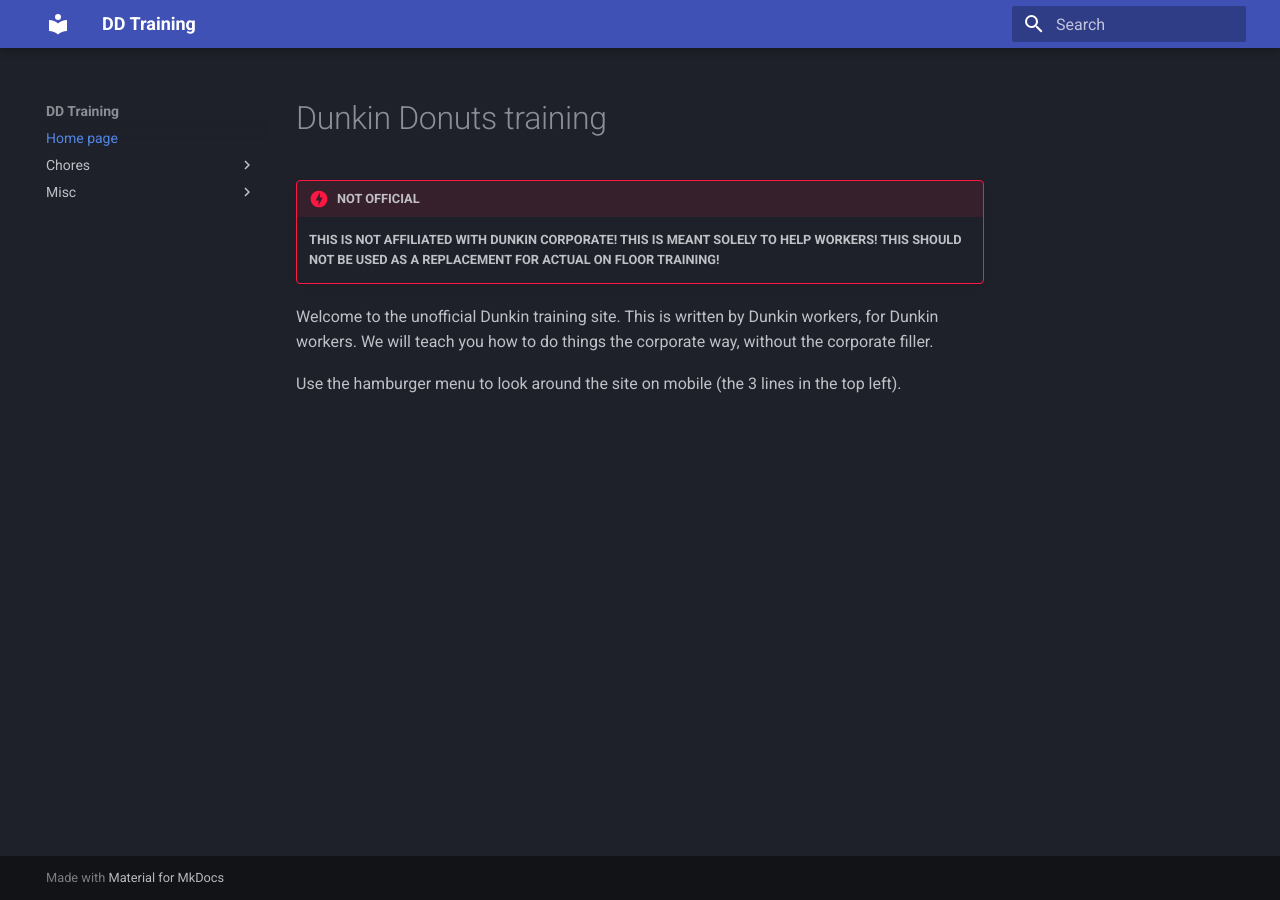
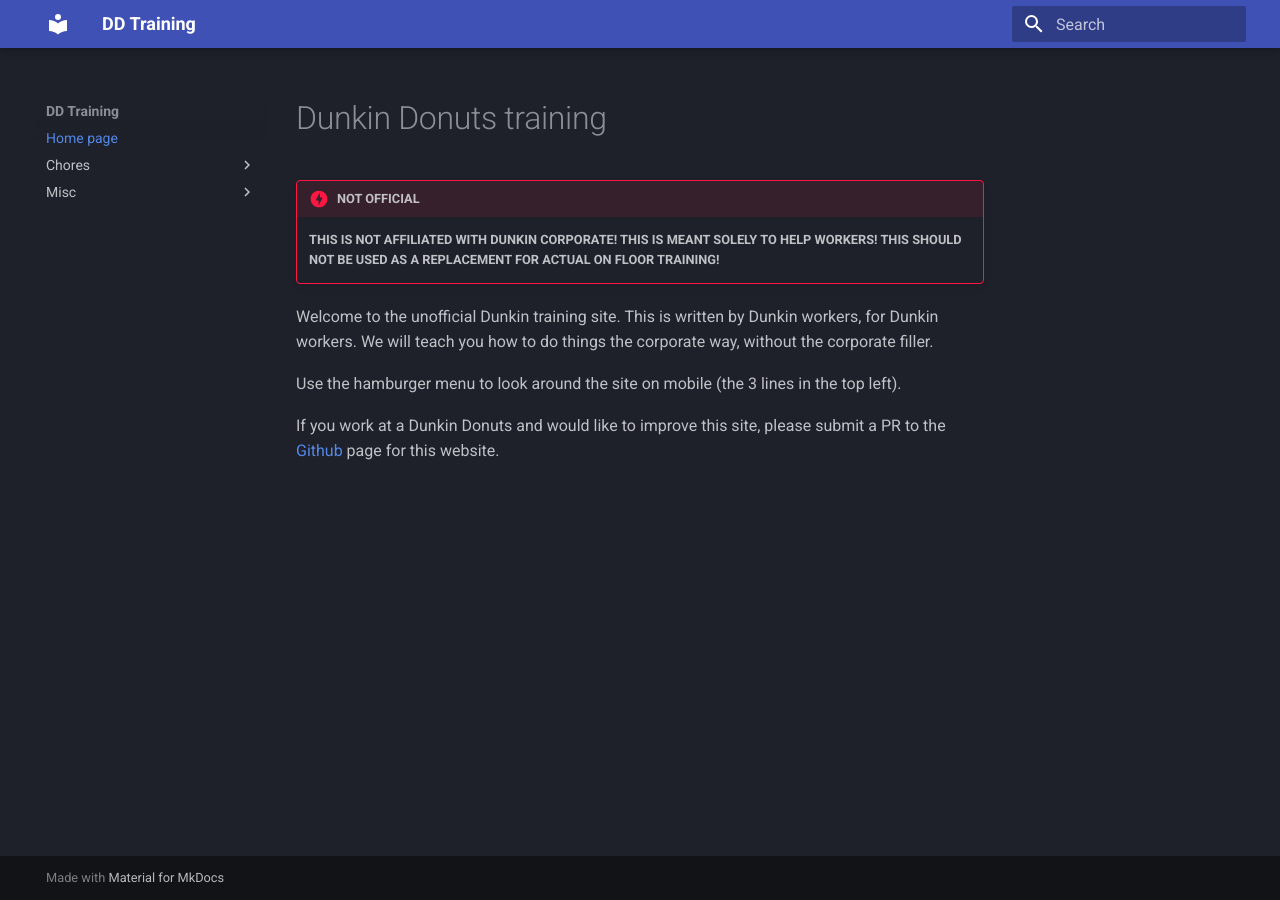
Before and after one commit to 46620/dd-training-site, an MkDocs documentation site: the page built from docs/index.md, in a window 1280 px wide. Built offline with MkDocs 1.6.1 and Material for MkDocs 9.7.7, drawn with Linux system fonts in a browser that asks for light colours.

Commit message:
Add link to Github on home page.

```diff
--- a/docs/index.md
+++ b/docs/index.md
@@ -5,3 +5,5 @@
 Welcome to the unofficial Dunkin training site. This is written by Dunkin workers, for Dunkin workers. We will teach you how to do things the corporate way, without the corporate filler.
 
 Use the hamburger menu to look around the site on mobile (the 3 lines in the top left).
+
+If you work at a Dunkin Donuts and would like to improve this site, please submit a PR to the [Github](https://github.com/46620/dd-training-site) page for this website.
```
